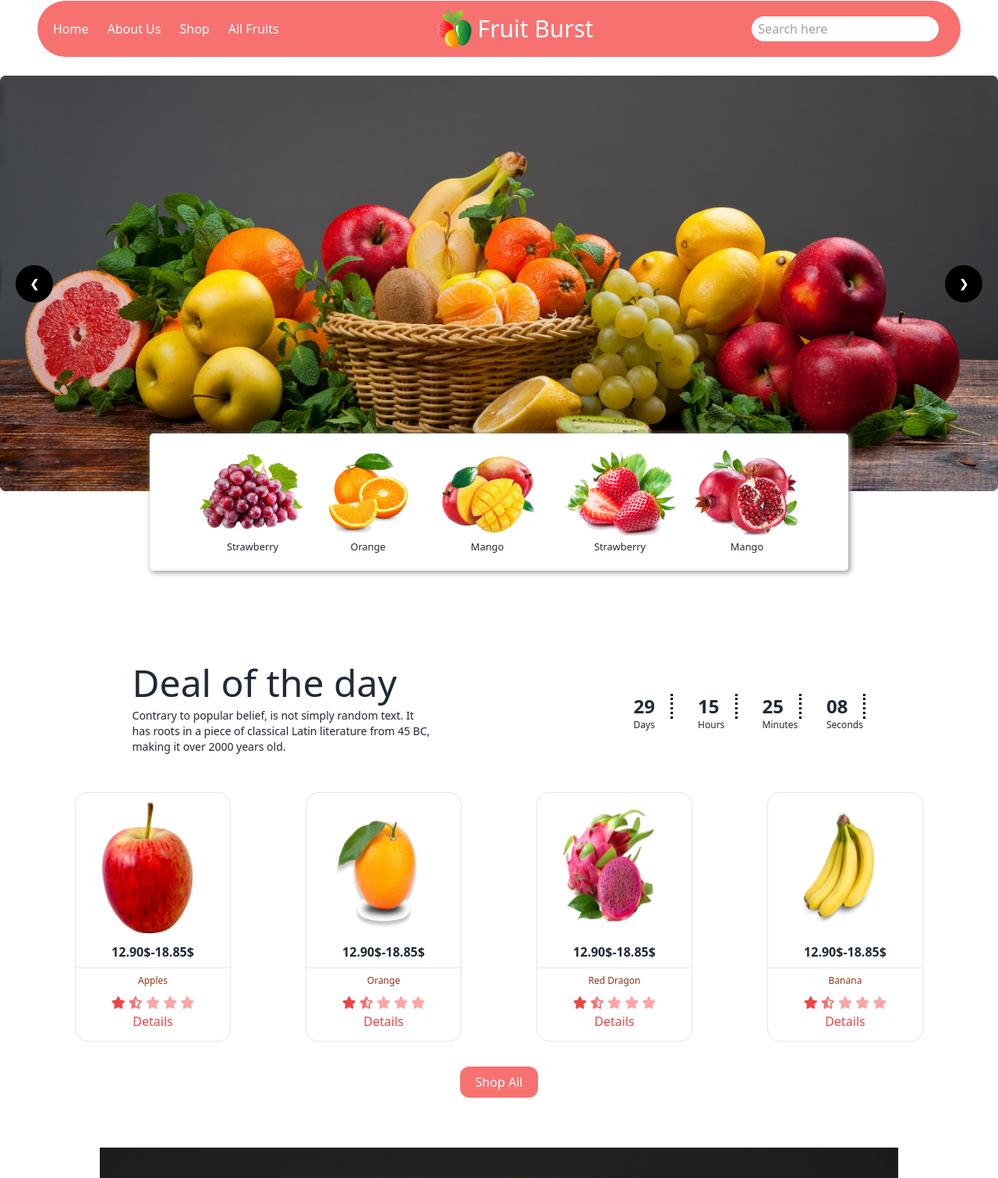
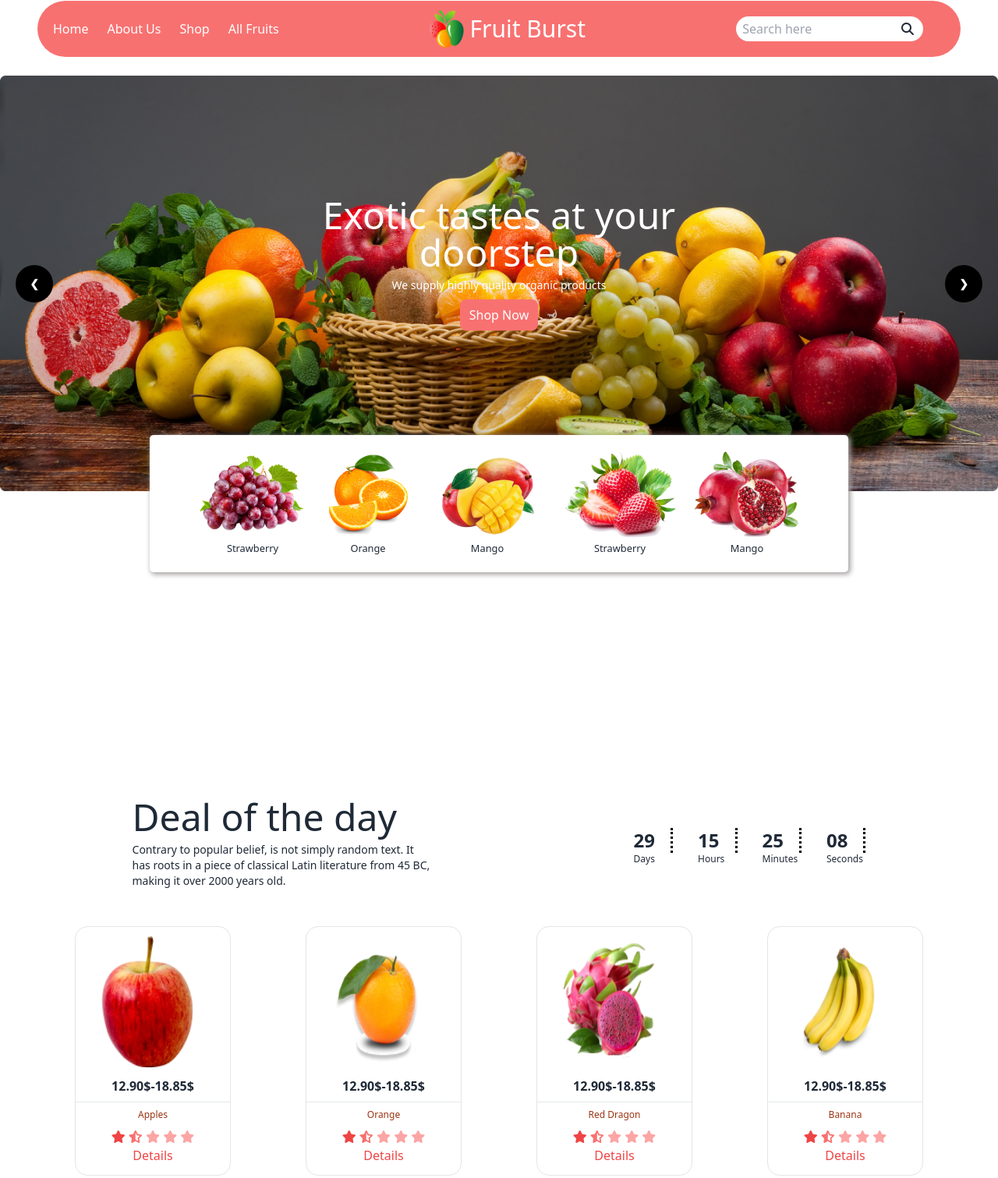
Before and after one commit to rabeya20/fruit-bust-repo, a plain HTML site: page index.html in a window 1280 px wide. Shown: the part 23-1534 px from the top of the page at 78% size. Drawn offline with nearby package versions, Linux system fonts and the light colour scheme; grey boxes are pictures that could not be loaded.

Commit message:
added some of banner section"

```diff
--- a/index.html
+++ b/index.html
@@ -39,9 +39,12 @@ border-radius: 5px;
   width: 70%;
   margin: auto;
   position: relative;
-  top: -80px;
+  top: -250px;
   padding: 20px;
+  margin-bottom: 0;
 }
+
+
     </style>
   </head>
 
@@ -60,8 +63,9 @@ border-radius: 5px;
                 <img class="h-12" src="images/logo.png" alt="">
                <h1 class="text-3xl text-white"> Fruit Burst</h1>
              </div>
-             <div>
+             <div class="relative">
                 <input class="mr-4 rounded-full w-60 h-8 border-0 bg-white" type="search" placeholder="  Search here " >
+                <i class="fa-solid fa-magnifying-glass relative right-12 "></i>
              </div>
 
 
@@ -73,10 +77,10 @@ border-radius: 5px;
     <main>
         <!-- banner section  -->
 
-       <section>
+       <section class="mb-0 pb-0">
         <div class="carousel w-fit ">
           <div id="slide1" class="carousel-item relative w-full">
-            <img src="/images/banner1.png" />
+            <img  src="/images/banner1.png" class="w-full"/>
             <div class="absolute flex justify-between transform -translate-y-1/2 left-5 right-5 top-1/2">
               <a href="#slide4" class="btn btn-circle bg-black text-white border-0">❮</a>
               <a href="#slide2" class="btn btn-circle bg-black text-white border-0">❯</a>
@@ -105,6 +109,12 @@ border-radius: 5px;
             </div>
 
         </div>
+        </div>
+
+        <div class="text-white relative bottom-96 text-center w-1/2 m-auto mb-0">
+          <h1 class="text-5xl">Exotic tastes at your <br> doorstep</h1>
+        <p class="text-sm py-2">We supply highly quality organic products</p>
+        <button class="bg-red-400  py-2 px-3 rounded-lg">Shop Now</button>
         </div>
        </section>
        <section class="bonus">
@@ -137,7 +147,7 @@ border-radius: 5px;
 
        <!-- deal of the day -->
 
-       <section>
+       <section class="mt-0 pt-0">
            <div>
             <div class="flex justify-around items-center p-10 ">
               <div>
@@ -181,7 +191,9 @@ border-radius: 5px;
               <i class="fa-solid fa-star text-red-300"></i>
             </div>
 
-            <a class="text-red-500">Details</a>
+
+            <button><a src="images/Fruit Burst Website Landing Page Design.png" class="text-red-500">Details</a></button>
+
            </div>
            <div class="card">
             <img class="h-48 w-36 ml-5 p-3" src="images/fruit7.png" alt="">
@@ -195,7 +207,7 @@ border-radius: 5px;
               <i class="fa-solid fa-star text-red-300"></i>
               <i class="fa-solid fa-star text-red-300"></i>
             </div>
-            <a class="text-red-500">Details</a>
+            <button><a class="text-red-500">Details</a></button>
            </div>
            <div class="card">
             <img class="h-48 w-36 ml-5 p-3" src="images/fruit8.png" alt="">
@@ -209,7 +221,7 @@ border-radius: 5px;
               <i class="fa-solid fa-star text-red-300"></i>
               <i class="fa-solid fa-star text-red-300"></i>
             </div>
-            <a class="text-red-500">Details</a>
+            <button><a class="text-red-500">Details</a></button>
            </div>
            <div class="card">
             <img class="h-48 w-36 ml-5 p-3" src="images/fruit9.png" alt="">
@@ -223,7 +235,7 @@ border-radius: 5px;
               <i class="fa-solid fa-star text-red-300"></i>
               <i class="fa-solid fa-star text-red-300"></i>
             </div>
-            <a class="text-red-500">Details</a>
+            <button><a class="text-red-500">Details</a></button>
            </div>
            </div>
            <div class="flex justify-center pt-8">
```
